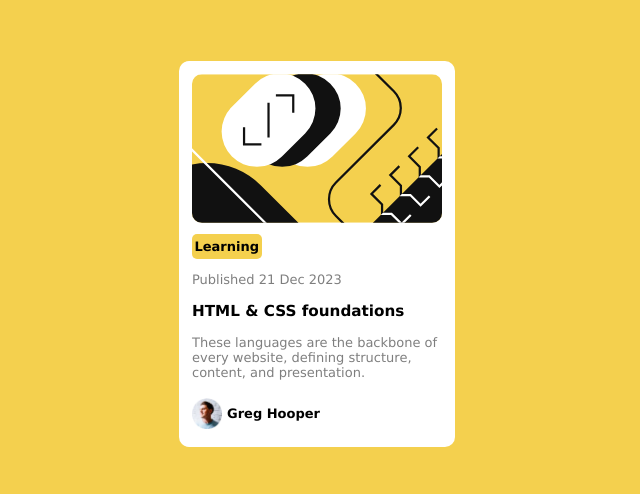
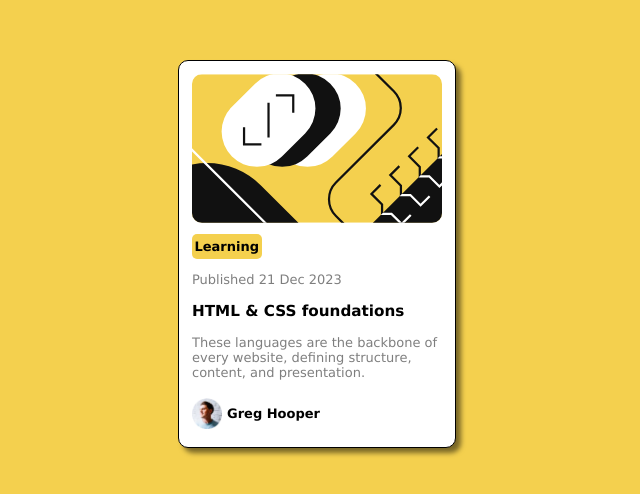
Before and after one commit to Yvan022002/frontend-mentor-2, a plain HTML site: page index.html in a window 1280 px wide. Shown: the part 146-640 px from the top of the page, without its empty margins (323-963 px from the left). Drawn offline with Linux system fonts and the light colour scheme.

Commit message:
added card shadow

```diff
--- a/index.css
+++ b/index.css
@@ -14,6 +14,8 @@ body{
 .card{
     background-color: white;
     border-radius: 10px;
+    border: 1px solid;
+    box-shadow: 5px 5px 5px rgba(0, 0, 0,0.5);
     height: auto;
     width: 250px;
     padding: 1%;
```
